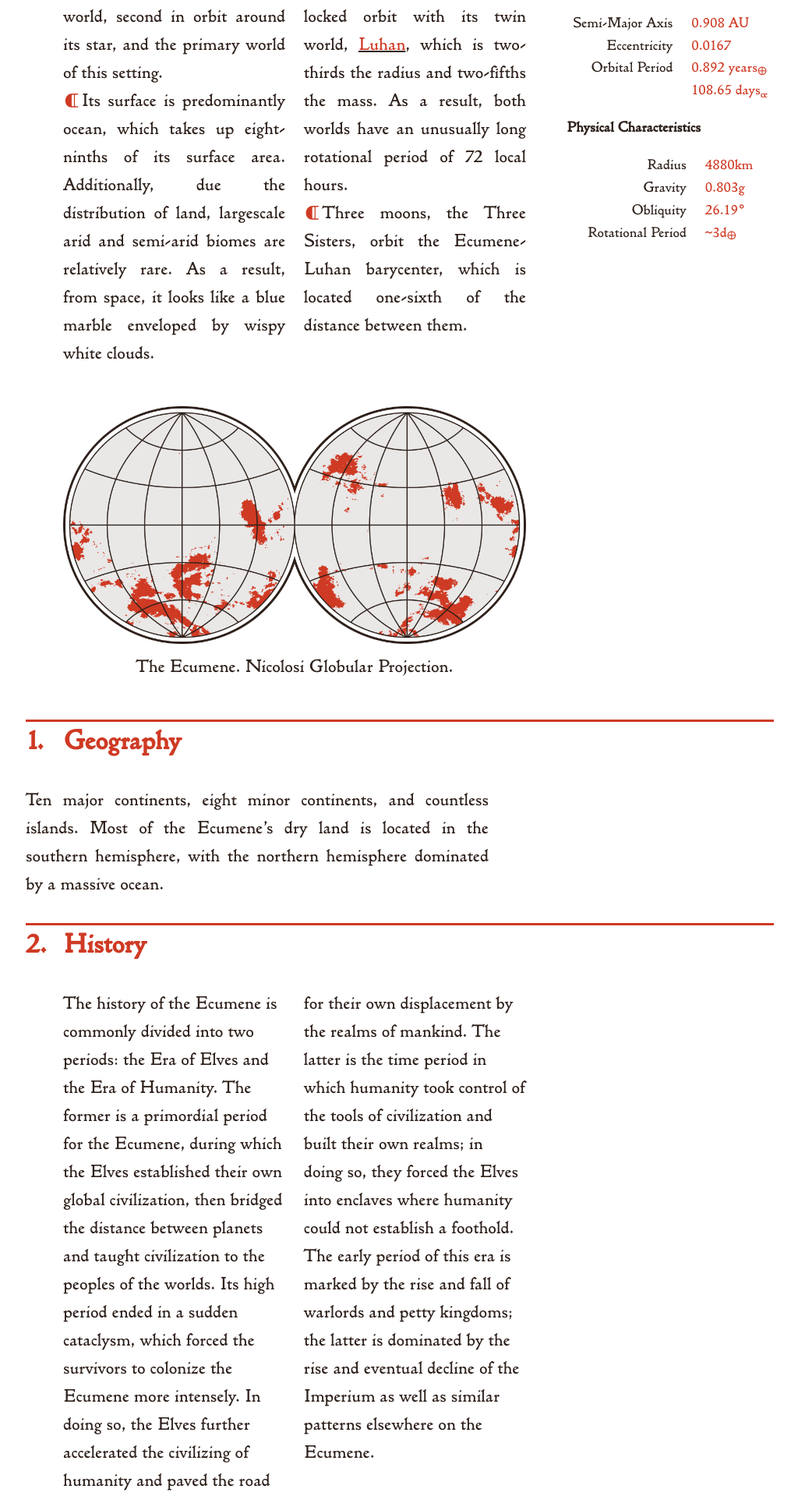
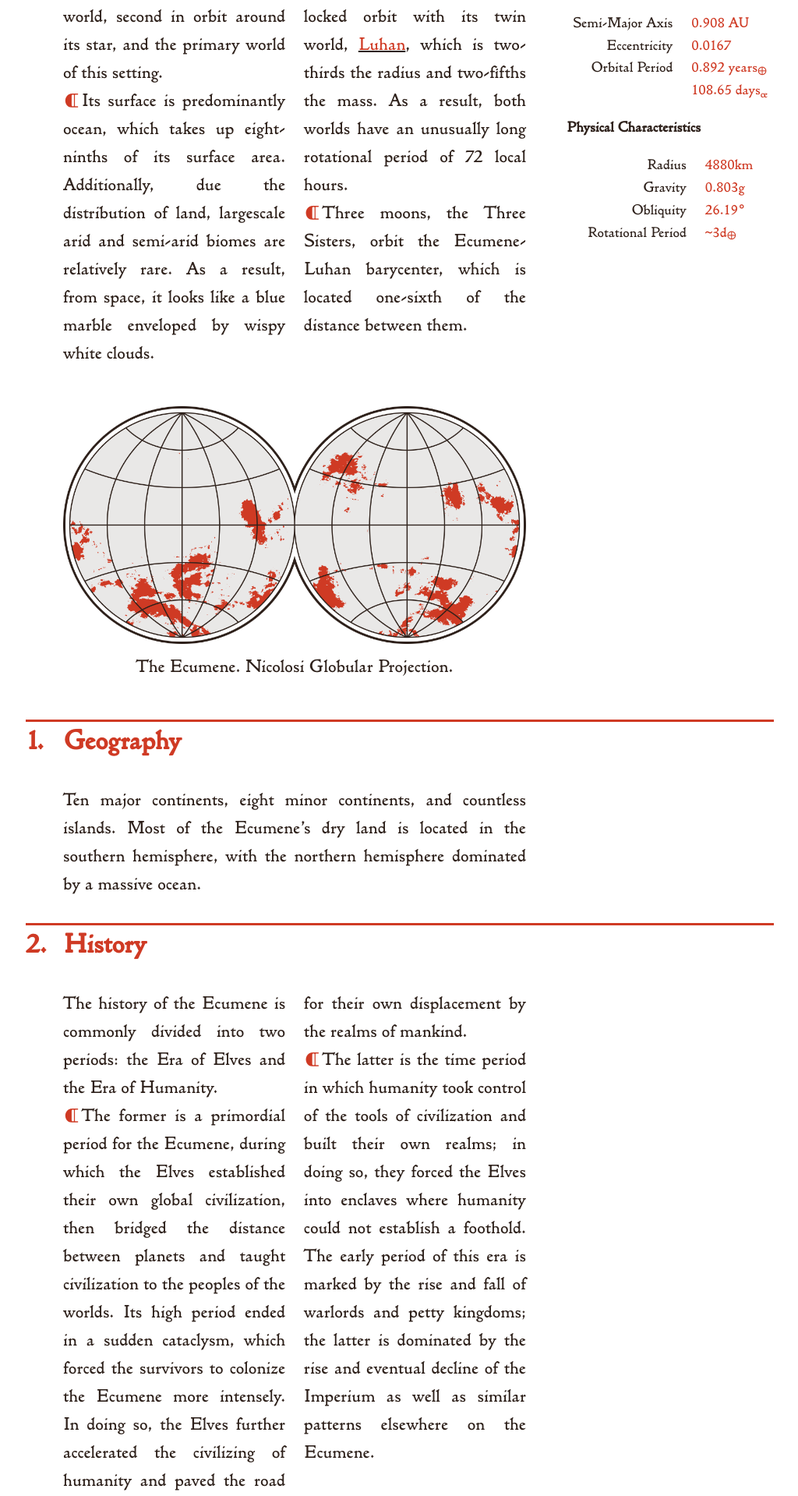
Before and after one commit to kmules1/kmules1.github.io, a Jekyll site: the page built from ecumene/inhabited-world.md, in a window 1280 px wide. Shown: the part 1059-2978 px from the top of the page at 78% size, without its empty margins (127-1151 px from the left). Built offline with Jekyll 4.4.1, drawn with Linux system fonts in a browser that asks for light colours.

Commit message:
further revisions

```diff
--- a/assets/css/ecumene2.scss
+++ b/assets/css/ecumene2.scss
@@ -297,7 +297,6 @@ main h3::before {
 
 main p,main ul {
 	text-align:					justify;
-	margin:						0;
 }
 
 main section {
@@ -336,7 +335,6 @@ main li::before {
 
 main .wide {
 	width:						70ch;
-	max-width:					unset;
 }
 
 /*
@@ -432,9 +430,7 @@ table {
 	border-collapse:			separate;
 	border-spacing:				0;
 	border-radius:				0.5rem;
-	max-width:					28rem;
-	width:						100%;
-	margin:						2rem 0;
+	margin-block:				2rem;
 }
 
 th,td {
--- a/ecumene/inhabited-world.md
+++ b/ecumene/inhabited-world.md
@@ -50,7 +50,7 @@ Ten major continents, eight minor continents, and countless islands. Most of the
 
 ## History
 
-<section>
+<section markdown="1">
 The history of the Ecumene is commonly divided into two periods: the Era of Elves and the Era of Humanity.
 
 The former is a primordial period for the Ecumene, during which the Elves established their own global civilization, then bridged the distance between planets and taught civilization to the peoples of the worlds. Its high period ended in a sudden cataclysm, which forced the survivors to colonize the Ecumene more intensely. In doing so, the Elves further accelerated the civilizing of humanity and paved the road for their own displacement by the realms of mankind.
```
